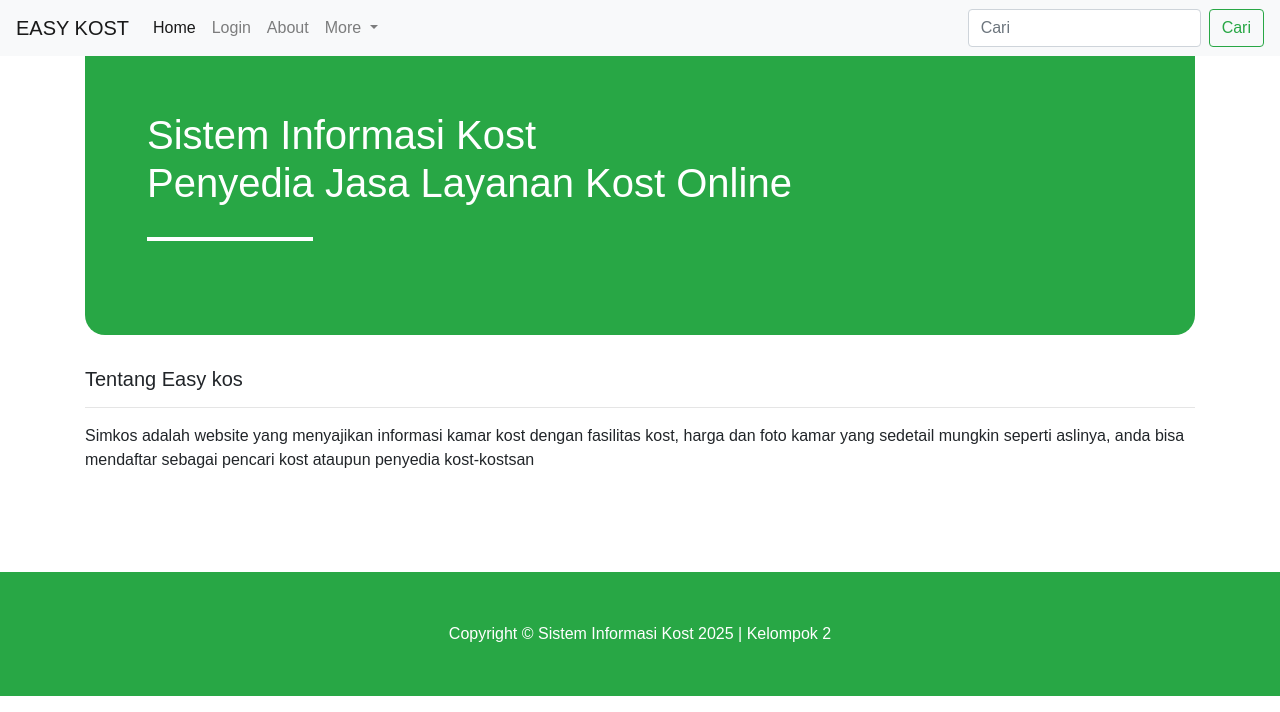
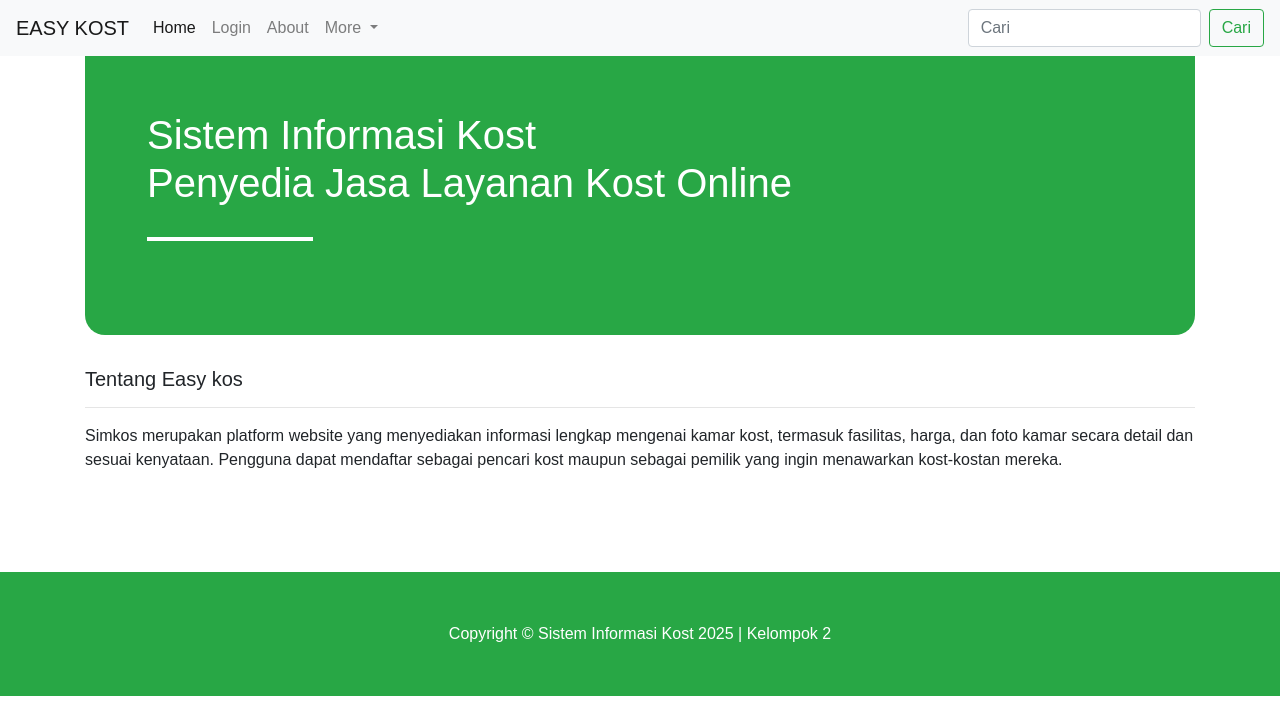
Before and after one commit to Rahmatkausar/UASIESIKELOMPOK2, a PHP site: page /tentang.php in a window 1280 px wide. Shown: the top 712 px of the page. Run offline with PHP 8.4, Linux system fonts and the light colour scheme.

Commit message:
Update tentang.php

```diff
--- a/tentang.php
+++ b/tentang.php
@@ -6,8 +6,7 @@ include 'template/header.php'
 
     <h5>Tentang Easy kos</h5>
     <hr>
-    <p>Simkos adalah website yang menyajikan informasi kamar kost dengan fasilitas kost, harga dan foto kamar yang sedetail mungkin
-        seperti aslinya, anda bisa mendaftar sebagai pencari kost ataupun penyedia kost-kostsan
+    <p>Simkos merupakan platform website yang menyediakan informasi lengkap mengenai kamar kost, termasuk fasilitas, harga, dan foto kamar secara detail dan sesuai kenyataan. Pengguna dapat mendaftar sebagai pencari kost maupun sebagai pemilik yang ingin menawarkan kost-kostan mereka.
     </p>
 </div>
 
```
